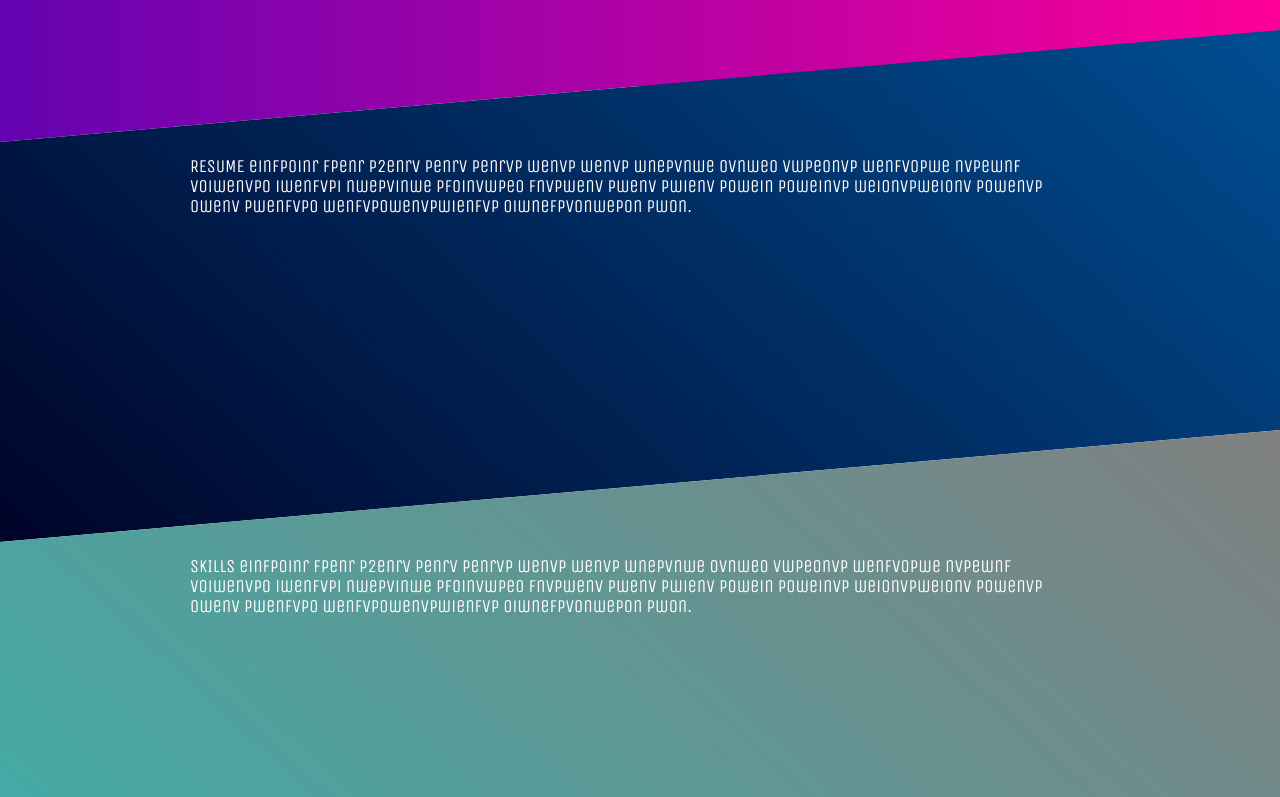
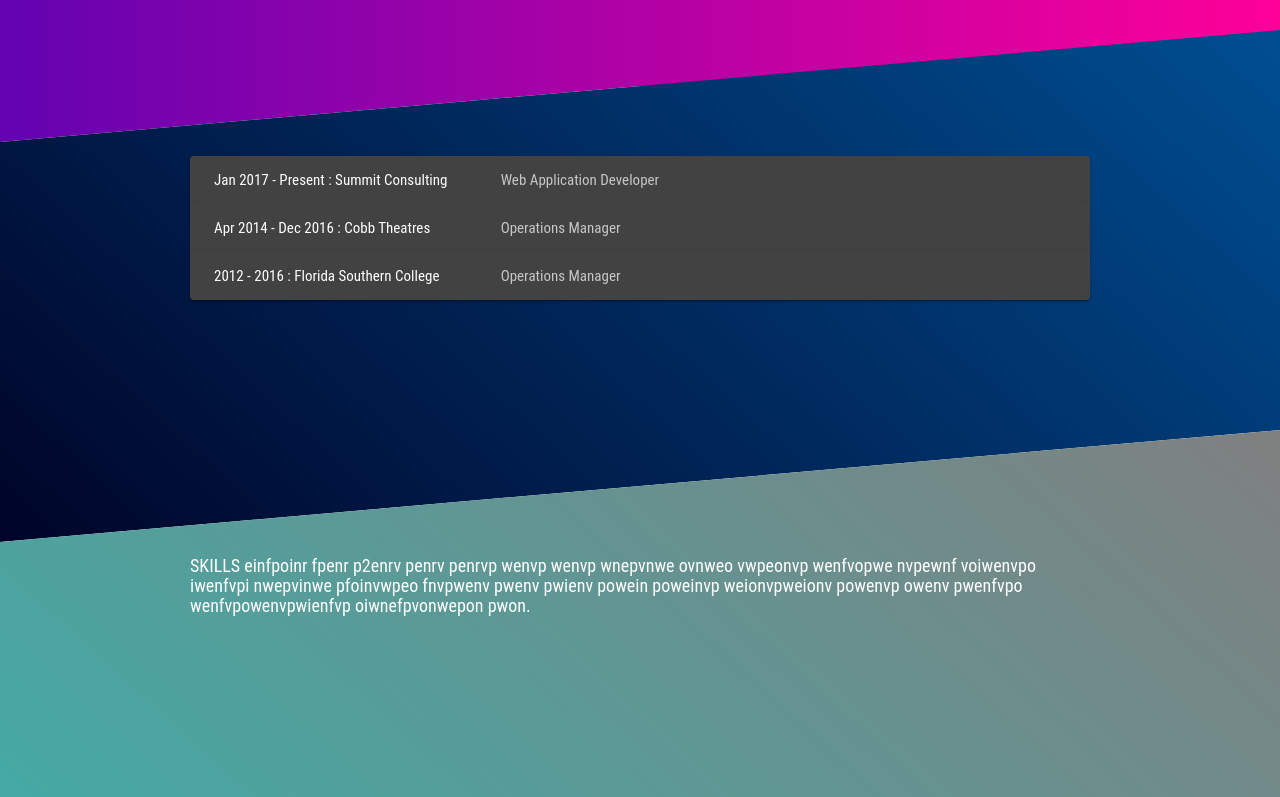
Before and after one commit to tylerguice/tyler-personal-site, an Angular app: page / in a window 1280 px wide. Shown: the part 1171-1968 px from the top of the page. Built offline with nearby package versions, Linux system fonts and the light colour scheme.

Commit message:
Beginning to add content to resume and testimonial sections

```diff
--- a/src/app/material-imports.module.ts
+++ b/src/app/material-imports.module.ts
@@ -5,6 +5,8 @@ import { MatToolbarModule } from '@angular/material/toolbar';
 import { MatCardModule } from '@angular/material/card';
 import { MatButtonModule } from '@angular/material/button';
 import { MatIconModule } from '@angular/material/icon';
+import { MatExpansionModule } from '@angular/material/expansion';
+
 
 @NgModule({
   imports: [
@@ -14,7 +16,8 @@ import { MatIconModule } from '@angular/material/icon';
     MatToolbarModule,
     MatCardModule,
     MatButtonModule,
-    MatIconModule
+    MatIconModule,
+    MatExpansionModule
   ]
 })
 export class MaterialImportsModule { }
--- a/src/app/resume/resume.component.html
+++ b/src/app/resume/resume.component.html
@@ -1,5 +1,39 @@
 <div class="angled-container">
+
   <div class="section-content">
-    <p>RESUME einfpoinr fpenr p2enrv penrv penrvp wenvp wenvp wnepvnwe ovnweo vwpeonvp wenfvopwe nvpewnf voiwenvpo iwenfvpi nwepvinwe pfoinvwpeo fnvpwenv pwenv pwienv powein poweinvp weionvpweionv powenvp owenv pwenfvpo wenfvpowenvpwienfvp oiwnefpvonwepon pwon.</p>
+
+    <mat-accordion>
+      <mat-expansion-panel hideToggle>
+        <mat-expansion-panel-header>
+          <mat-panel-title>Jan 2017 - Present : Summit Consulting</mat-panel-title>
+          <mat-panel-description>Web Application Developer</mat-panel-description>
+        </mat-expansion-panel-header>
+        <p>This is the primary content of the panel.</p>
+      </mat-expansion-panel>
+
+      <mat-expansion-panel hideToggle>
+        <mat-expansion-panel-header>
+          <mat-panel-title>Apr 2014 - Dec 2016 : Cobb Theatres</mat-panel-title>
+          <mat-panel-description>Operations Manager</mat-panel-description>
+        </mat-expansion-panel-header>
+        <p>This is the primary content of the panel.</p>
+        <p>This is the primary content of the panel.</p>
+        <p>This is the primary content of the panel.</p>
+        <p>This is the primary content of the panel.</p>
+        <p>This is the primary content of the panel.</p>
+        <p>This is the primary content of the panel.</p>
+        <p>This is the primary content of the panel.</p>
+        <p>This is the primary content of the panel.</p>
+      </mat-expansion-panel>
+
+      <mat-expansion-panel hideToggle>
+        <mat-expansion-panel-header>
+          <mat-panel-title>2012 - 2016 : Florida Southern College</mat-panel-title>
+          <mat-panel-description>Operations Manager</mat-panel-description>
+        </mat-expansion-panel-header>
+        <p>This is the primary content of the panel.</p>
+      </mat-expansion-panel>
+    </mat-accordion>
+
   </div>
 </div>
--- a/src/app/testimonials/testimonials.component.ts
+++ b/src/app/testimonials/testimonials.component.ts
@@ -7,6 +7,28 @@ import { Component, OnInit } from '@angular/core';
 })
 export class TestimonialsComponent implements OnInit {
 
+  public testimonials = [
+    {
+      message: 'It’s not often you encounter someone with the talent, heart and skillset of Tyler Guice. ' +
+               'He has an aptitude for learning complex skills quickly, ' +
+               'while providing some of the best user interface designs on the market.',
+      author: 'David Wilt',
+      role: 'Application Manager, 4.5 years'
+    },
+    {
+      message: 'Tyler is loyal, dependable, is always seeking to improve, adheres to best practices, ' +
+               'and has an excellent eye for detail. For over four years that I\'ve worked ' +
+               'with him, he has proven to be a valuable asset on many major projects.',
+      author: 'Neil Purcell',
+      role: 'Lead Application Developer, 4.5 years'
+    },
+    {
+      message: 'Placeholder text....',
+      author: 'Tyler Biggert',
+      role: 'Junior Developer, 1.5 years'
+    }
+  ];
+
   constructor() { }
 
   ngOnInit() {
--- a/src/styles.scss
+++ b/src/styles.scss
@@ -1,6 +1,9 @@
 @import '~@angular/material/theming';
 
-$custom-typography: mat-typography-config($font-family: '"Unica One", cursive;');
+// $custom-typography: mat-typography-config($font-family: '"Unica One", cursive;');
+// @include mat-core($custom-typography);
+
+$custom-typography: mat-typography-config($font-family: '"Roboto Condensed", sans-serif;');
 @include mat-core($custom-typography);
 
 html, body { height: 100%; }
```
